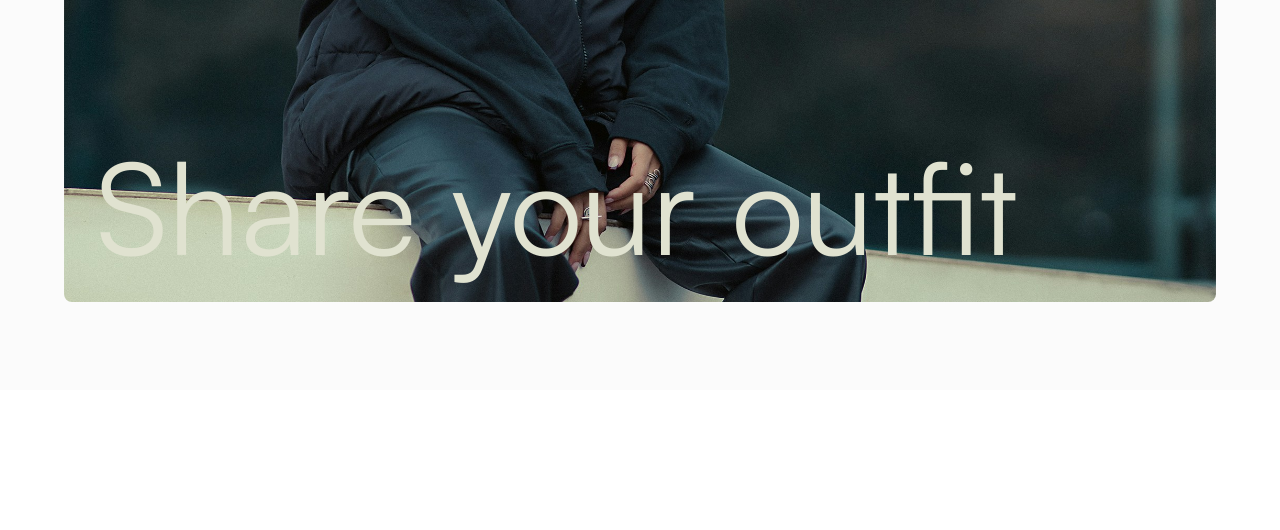
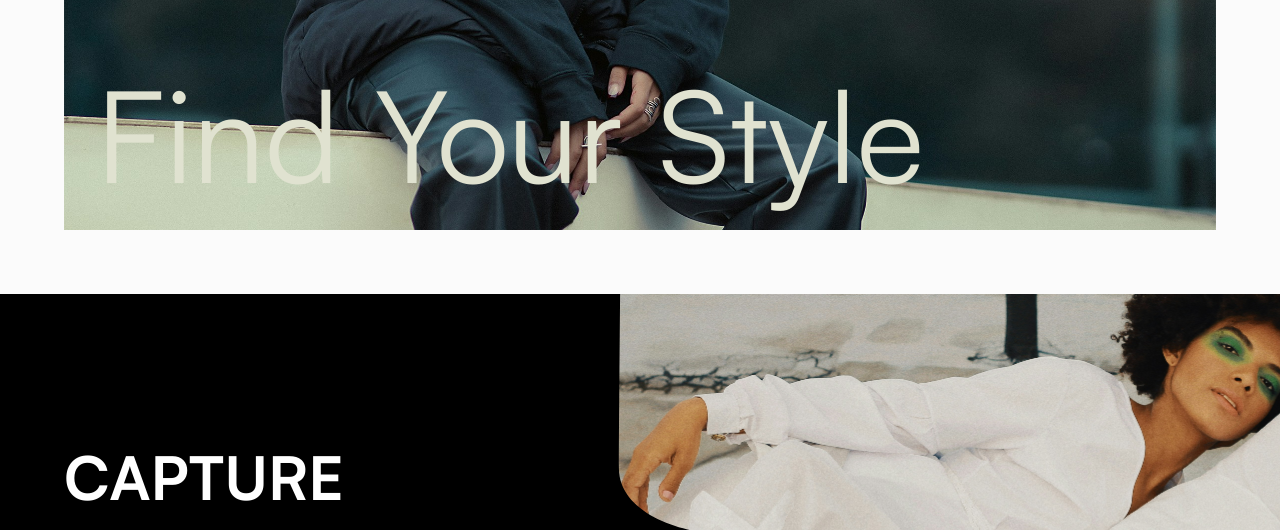
Before and after one commit to Joseveji96/ulive, a Next.js app: page / in a window 1280 px wide. Shown: the part 4548-5078 px from the top of the page. Before the commit the page ends 4938 px from the top, so only its background shows below. Built offline with nearby package versions, Linux system fonts and the light colour scheme.

Commit message:
Feat: add the Application section

```diff
--- /dev/null
+++ b/src/app/Sections/Application.tsx
@@ -0,0 +1,130 @@
+"use client";
+
+import { useRef } from "react";
+import { motion, useScroll, useTransform } from "framer-motion";
+
+// Componente para crear el efecto de split text
+const AnimatedText = ({ text, className, delay = 0 }: { text: string, className?: string, delay?: number }) => {
+  return (
+    <span className={className}>
+      {text.split("").map((char: string, index: number) => (
+        <motion.span
+          key={index}
+          initial={{ opacity: 0, y: 50 }}
+          animate={{ opacity: 1, y: 0 }}
+          transition={{
+            duration: 0.5,
+            delay: delay + index * 0.03,
+            ease: [0.43, 0.13, 0.23, 0.96]
+          }}
+          className="inline-block"
+        >
+          {char === " " ? "\u00A0" : char}
+        </motion.span>
+      ))}
+    </span>
+  );
+};
+
+function Application() {
+  const containerRef = useRef(null);
+  const { scrollYProgress } = useScroll({
+    target: containerRef,
+    offset: ["start end", "end start"]
+  });
+
+  // Transformar el valor de scroll para controlar el zoom de la imagen
+  const imageScale = useTransform(scrollYProgress, [0, 1], [1.2, 0.9]);
+
+  return (
+    <div
+      ref={containerRef}
+      className="relative bg-black text-white w-full h-screen flex items-start justify-between overflow-hidden"
+    >
+      {/* Texto */}
+      <div className="max-w-xl h-full flex flex-col z-10 justify-center ml-16">
+        <motion.h1
+          className="text-5xl md:text-6xl font-semibold leading-tight uppercase"
+          initial={{ opacity: 0 }}
+          animate={{ opacity: 1 }}
+          transition={{ duration: 0.5 }}
+        >
+          <AnimatedText text="Capture" delay={0.2} />
+          <br />
+          <AnimatedText text="Your Style" className="italic" delay={0.6} />
+        </motion.h1>
+
+        <motion.p
+          className="text-2xl md:text-5xl font-light leading-tight my-6"
+          initial={{ opacity: 0, y: 20 }}
+          animate={{ opacity: 1, y: 0 }}
+          transition={{ duration: 0.7, delay: 1.2 }}
+        >
+          Shop your favorite looks, and connect with fellow fashion lovers from anywhere.
+        </motion.p>
+
+        <div className="flex gap-4 mt-6">
+          <motion.button
+            className="bg-white text-black px-6 py-3 rounded-full font-medium"
+            initial={{ opacity: 0, width: "30%" }}
+            animate={{ opacity: 1, width: "auto" }}
+            transition={{
+              duration: 0.5,
+              delay: 1.5,
+              ease: "easeOut"
+            }}
+            whileHover={{ scale: 1.05 }}
+            whileTap={{ scale: 0.95 }}
+          >
+            Download for iOS
+          </motion.button>
+
+          <motion.button
+            className="bg-white text-black px-6 py-3 rounded-full font-medium"
+            initial={{ opacity: 0, width: "30%" }}
+            animate={{ opacity: 1, width: "auto" }}
+            transition={{
+              duration: 0.5,
+              delay: 1.7,
+              ease: "easeOut"
+            }}
+            whileHover={{ scale: 1.05 }}
+            whileTap={{ scale: 0.95 }}
+          >
+            Download for Android ⬇
+          </motion.button>
+        </div>
+      </div>
+
+      {/* Contenedor para el SVG redimensionable */}
+      <motion.div
+        className="z-10 w-[608px] h-[716px] flex items-start"
+        initial={{ x: 100, opacity: 0 }}
+        animate={{ x: 0, opacity: 1 }}
+        transition={{ duration: 1, delay: 0.5 }}
+      >
+        <motion.svg
+          style={{ scale: imageScale }}
+          viewBox="0 0 608 716"
+          className="w-full h-full"
+          preserveAspectRatio="xMidYMid meet"
+        >
+          <defs>
+            <pattern id="imagePattern" patternUnits="objectBoundingBox" width="1" height="1">
+              <image href="/3.jpg" width="608" height="716" preserveAspectRatio="xMidYMid slice" />
+            </pattern>
+          </defs>
+          <motion.path
+            d="M2.50248 319.384C3.35889 263.09 84.2822 268.835 88.1436 268.835C92.005 268.835 94.1535 265.963 94.1535 263.09C94.1535 260.217 91.9006 257.346 88.1436 257.346C52.0842 257.346 1.00024 238.964 1 202.2C0.999745 162.718 2.50248 0.000332695 2.50248 0.000332695C2.50248 0.000332695 89.6463 0.000573736 131.715 0.000332695C266.082 -0.000437178 608 0.000370245 608 0.000370245L608 101.1C608 101.1 608 255.047 608 333.171C608 367.808 608 385 608 385V406.5C608 406.5 608 416.96 608 451.503C608 514.69 608 550.305 608 621.536C608 674.54 516.48 706.381 483.879 710.646C149.979 754.325 183.62 516.41 183.62 516.41C183.62 660.246 2.50248 621.476 2.50222 575.728C2.50196 529.979 1.71322 371.264 2.50248 319.384Z"
+            fill="url(#imagePattern)"
+            initial={{ pathLength: 0, opacity: 0 }}
+            animate={{ pathLength: 1, opacity: 1 }}
+            transition={{ duration: 1.5, delay: 0.8 }}
+          />
+        </motion.svg>
+      </motion.div>
+    </div>
+  );
+}
+
+export default Application;
--- a/src/app/Sections/Express.tsx
+++ b/src/app/Sections/Express.tsx
@@ -6,42 +6,31 @@ import { motion } from 'framer-motion';
 
 const CARD_FULL = 550;
 const CARD_MIN = 120;
-const SCROLL_OFFSET = 400; // Aumentado para una transición más gradual
+const SCROLL_OFFSET = 600; // Aumentado para una transición más gradual
 
 function Express() {
 	const containerRef = useRef<HTMLDivElement>(null);
 	const [cardHeights, setCardHeights] = useState<number[]>([]);
 	const cardRefs = useRef<(HTMLDivElement | null)[]>([]);
-	const [scrolling, setScrolling] = useState(false);
-
-	// Función para limitar la frecuencia de las actualizaciones
-	const debounce = (func: Function, wait: number) => {
-		let timeout: ReturnType<typeof setTimeout>;
-		return (...args: any[]) => {
-			clearTimeout(timeout);
-			timeout = setTimeout(() => func(...args), wait);
-		};
-	};
 
 	// Calcular las alturas de las tarjetas basadas en scroll
 	useEffect(() => {
 		const updateCardHeights = () => {
 			if (!cardRefs.current.length) return;
 
-			setScrolling(true);
 			const newHeights = cardRefs.current.map(card => {
 				if (!card) return CARD_FULL;
 
 				const rect = card.getBoundingClientRect();
 
 				// Comenzar a encoger cuando la tarjeta está a SCROLL_OFFSET px de la parte superior
-				if (rect.top < SCROLL_OFFSET) {
+				if (rect.top < window.innerHeight - SCROLL_OFFSET) {
 					// Calcular qué tan lejos ha entrado en la zona de transición con una curva suave
 					// Usando una función de suavizado (easeInOutCubic)
 					let progress = Math.min(1, Math.max(0, 1 - (rect.top / SCROLL_OFFSET)));
 
 					// Aplicar una función de suavizado para que la transición sea más natural
-					progress = progress < 0.5
+					progress = progress < 0.2
 						? 4 * progress * progress * progress
 						: 1 - Math.pow(-2 * progress + 2, 3) / 2;
 
@@ -55,8 +44,6 @@ function Express() {
 
 			setCardHeights(newHeights);
 
-			// Desactivar el estado de scrolling después de un breve retraso
-			debounce(() => setScrolling(false), 150)();
 		};
 
 		// Registrar el evento de scroll con el manejador
@@ -71,8 +58,8 @@ function Express() {
 	const cards = [
 		{ text: 'Create Collections', image: '/collection2.jpg' },
 		{ text: 'Share your outfit', image: '/levis.jpg' },
-		{ text: 'Share your outfit', image: '/3.jpg' },
-		{ text: 'Share your outfit', image: '/4.jpg' },
+		{ text: 'Inspire Community', image: '/3.jpg' },
+		{ text: 'Find Your Style', image: '/4.jpg' },
 	];
 
 	return (
@@ -100,8 +87,9 @@ function Express() {
 					return (
 						<div
 							key={i}
-							ref={(el) => (cardRefs.current[i] = el)}
-							className="mb-6"
+							ref={(el) => { cardRefs.current[i] = el }}
+							className="mb-0"
+							style={{willChange: 'height'}}
 						>
 							<LargeCards
 								{...card}
--- a/src/app/page.tsx
+++ b/src/app/page.tsx
@@ -3,6 +3,7 @@ import Hero from './Sections/Hero';
 import About from './Sections/About';
 import Trends from './Sections/Trends';
 import Express from './Sections/Express';
+import Application from './Sections/Application';
 
 export default function Home() {
   return (
@@ -12,6 +13,7 @@ export default function Home() {
       <About/>
       <Trends/>
       <Express/>
+      <Application/>
     </>
   );
 }
--- a/src/components/LargeCards.tsx
+++ b/src/components/LargeCards.tsx
@@ -21,12 +21,12 @@ function LargeCards({ image, text, colorText, height = 550, progress = 0, index
 
     return (
         <motion.div
-            animate={{ height }}
+            animate={{ height  }}
             transition={{
-                duration: 0.2,
-                ease: [0.25, 0.1, 0.25, 1]
+                duration: 0.5,
+                ease: [0, 0.1, 0.2, 1]
             }}
-            className='bg-blanco-50 w-full overflow-hidden rounded-lg shadow-card hover:shadow-card-hover'
+            className={`bg-blanco-50 w-full overflow-hidden shadow-card hover:shadow-card-hover ${index == 0 ? "rounded-t-lg" : ""}`}
         >
             <div className="relative w-full h-full overflow-hidden p-4">
                 <div className="absolute inset-0 p-8 flex items-end">
```
